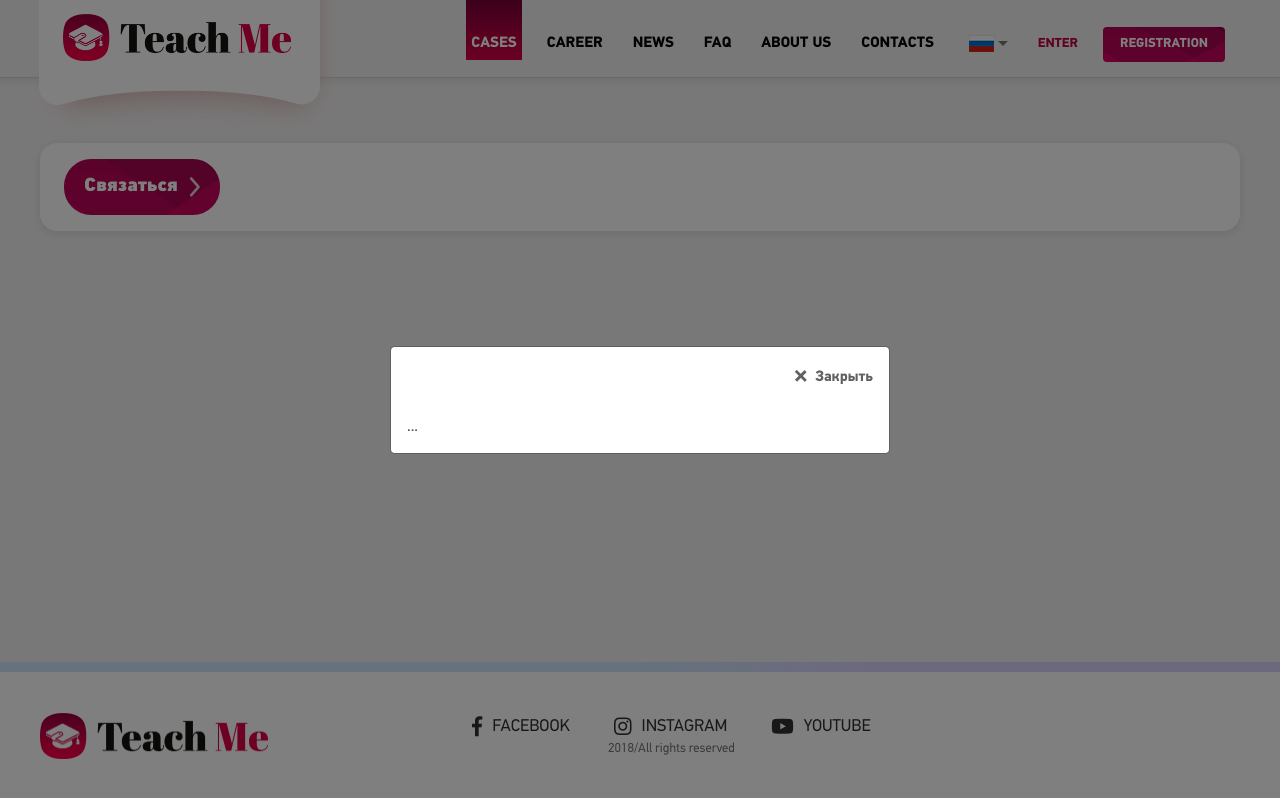
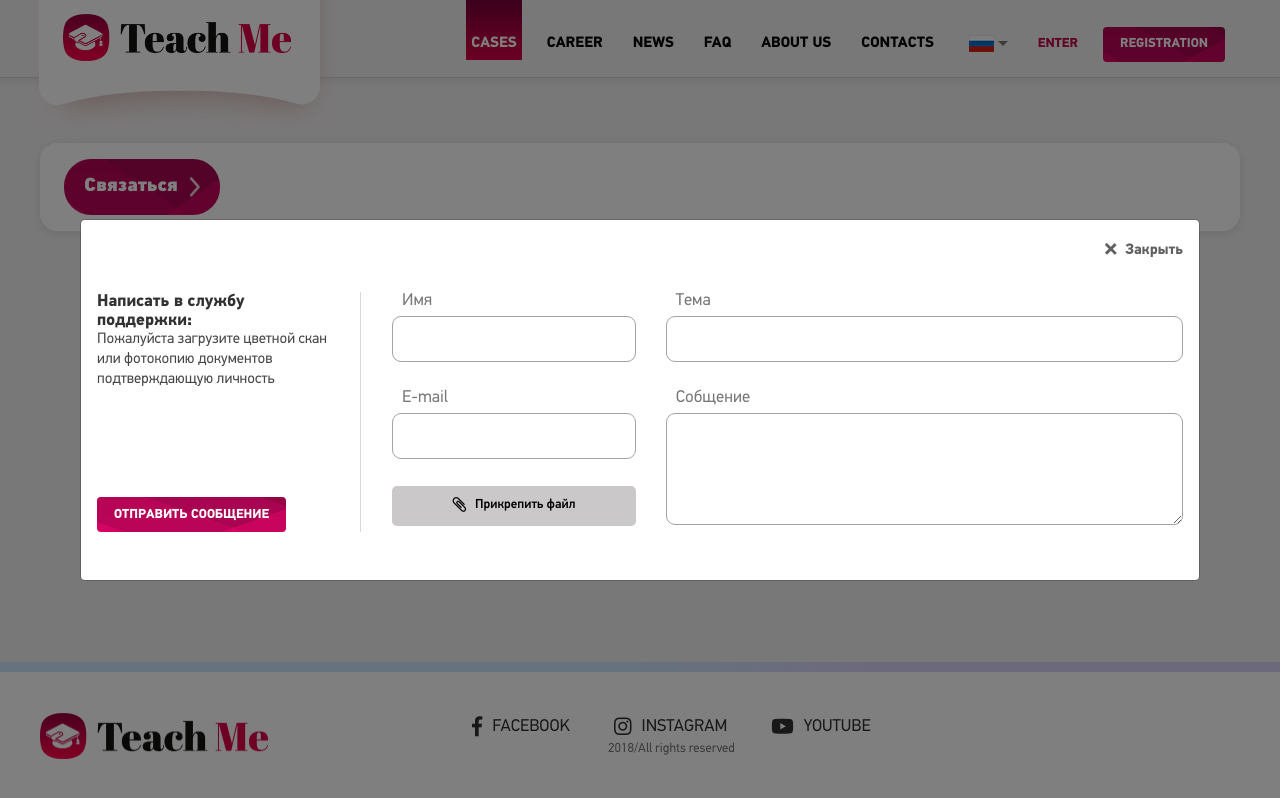
Before and after one commit to DavidHalkin/teach_me, a website: page app/light_boxes.html in a window 1280 px wide. Both pictures are taken after a click on the link "Связаться". Drawn offline with Linux system fonts and the light colour scheme; files whose address does not match are found by name.

Commit message:
lightbox 1

```diff
--- /dev/null
+++ b/app/js/jquery.custom-file-input.js
@@ -0,0 +1,36 @@
+/*
+	By Osvaldas Valutis, www.osvaldas.info
+	Available for use under the MIT License
+*/
+
+'use strict';
+
+;( function( $, window, document, undefined )
+{
+	$( '.inputfile' ).each( function()
+	{
+		var $input	 = $( this ),
+			$label	 = $input.next( 'label' ),
+			labelVal = $label.html();
+
+		$input.on( 'change', function( e )
+		{
+			var fileName = '';
+
+			if( this.files && this.files.length > 1 )
+				fileName = ( this.getAttribute( 'data-multiple-caption' ) || '' ).replace( '{count}', this.files.length );
+			else if( e.target.value )
+				fileName = e.target.value.split( '\\' ).pop();
+
+			if( fileName )
+				$label.find( 'span' ).html( fileName );
+			else
+				$label.html( labelVal );
+		});
+
+		// Firefox bug fix
+		$input
+		.on( 'focus', function(){ $input.addClass( 'has-focus' ); })
+		.on( 'blur', function(){ $input.removeClass( 'has-focus' ); });
+	});
+})( jQuery, window, document );
--- a/app/light_boxes.html
+++ b/app/light_boxes.html
@@ -81,15 +81,55 @@
 
 		<!-- light_boxes -->
 		<div class="modal fade modal_dialog_custom" id="contact" tabindex="-1" role="dialog" aria-labelledby="contact" aria-hidden="true">
-			<div class="modal-dialog modal-dialog-centered" role="document">
+			<div class="modal-dialog modal-dialog-centered modal-xl" role="document">
 				<div class="modal-content">
 					<div class="modal-header">
 						<button type="button" class="close" data-dismiss="modal" aria-label="Close">
 							<span aria-hidden="true"><i>&times;</i> <span>Закрыть</span></span>
 						</button>
 					</div>
-					<div class="modal-body">
-						...
+					<div class="modal-body pb-5">
+						<div class="row">
+							<div class="col-12 col-lg-3 col-md-4 col_i_txt order-2 order-md-1 mt-4 mt-md-0">
+								<div class="d-flex h-100 flex-wrap">
+									<div class="hlp_column pr-0 pr-md-3 pb-3 pb-md-0">
+										<h4>Написать в службу поддержки:</h4>
+										<p>Пожалуйста загрузите цветной скан или фотокопию документов подтверждающую личность</p>
+									</div>
+									<button class="btn btn_red text-uppercase d-flex align-items-center text-uppercase mt-auto justify-content-center">отправить сообщение</button>
+								</div>
+							</div>
+							<div class="col-12 col-lg-9 col-md-8  order-1 order-md-2">
+								<div class="pl-0 pl-lg-3">
+									<div class="row">
+										<div class="col-12 col-sm-4 mb-3 mb-md-0">
+											<div class="form-group form_group">
+												<label for="f1">Имя</label>
+												<input type="text" class="form-control form_control" id="f1" placeholder="">
+											</div>
+											<div class="form-group form_group">
+												<label for="f2">E-mail</label>
+												<input type="email" class="form-control form_control" id="f2" placeholder="">
+											</div>
+											<div class="input_file">
+												<input type="file" name="file-1[]" id="file-1" class="inputfile inputfile-1" data-multiple-caption="{count} files selected" multiple />
+												<label for="file-1"><i class="icon icon_paper"></i> <span>Прикрепить файл</span></label>
+											</div>
+										</div>
+										<div class="col-12 col-sm-8">
+											<div class="form-group form_group">
+												<label for="f3">Тема</label>
+												<input type="text" class="form-control form_control" id="f3" placeholder="">
+											</div>
+											<div class="form-group form_group mb-0">
+												<label for="f3">Собщение</label>
+												<textarea name="" id="f4" cols="5" rows="4" class="form-control form_control"></textarea>
+											</div>
+										</div>
+									</div>
+								</div>
+							</div>
+						</div>
 					</div>
 				</div>
 			</div>
@@ -99,6 +139,7 @@
 		<script src="js/jcf.js"></script>
 		<script src="js/jcf.select.js"></script>
 		<script src="js/simplebar.js"></script>
+		<script src="js/jquery.custom-file-input.js"></script>
 		<script src="js/main.js"></script>
 	</body>
 </html>
--- a/app/sass/_param.scss
+++ b/app/sass/_param.scss
@@ -176,7 +176,7 @@ body{
 .btn_red{
 	background:url(../images/red_btn.png) no-repeat;
 	// background: linear-gradient(to bottom, rgba(120,1,56,1) 0%,rgba(138,1,59,1) 20%,rgba(191,1,67,1) 69%,rgba(213,1,71,1) 100%);
-	background-size: content;
+	background-size: 100% 100%;
 	color: #fff;
 	box-shadow: none !important;
 	font-size: 13px;
@@ -373,3 +373,97 @@ h1.styled{
 .text_black{
 	color: #000 !important;
 }
+.form_group{
+	margin-bottom: 27px;
+	label{
+		font-size: 17px;
+		color: #7a7777;
+		margin: 0;
+		font-weight: normal;
+		padding-left: 10px;
+		padding-bottom: 6px;
+	}
+}
+.form_control{
+	border: 1px solid #a3a3a3;
+	border-radius: 9px;
+	box-shadow: none !important;
+	height: 46px;
+}
+textarea.form_control{
+	height: 112px;
+}
+// custom input file
+.inputfile + label {
+    max-width: 100%;
+    width: 100%;
+    text-align: center;
+    font-size: 13px;
+    text-overflow: ellipsis;
+    white-space: nowrap;
+    cursor: pointer;
+    display: inline-block;
+    overflow: hidden;
+    padding: 0.625rem 10px;
+    font-weight: 500;
+    color: #000;
+    background-color: #cac8c8;
+    border-radius: 5px;
+    transition: all 0.3s ease;
+    margin: 0;
+    height: 40px;
+    i{
+    	display: inline-block;
+    	vertical-align: middle;
+    	font-size: 15px;
+    	margin-right: 5px;
+    }
+}
+
+.inputfile:focus + label,
+.inputfile.has-focus + label {
+    outline: 1px dotted #000;
+    outline: -webkit-focus-ring-color auto 5px;
+}
+
+.inputfile-1:focus + label,
+.inputfile-1.has-focus + label,
+.inputfile-1 + label:hover {
+    background-color: #cd0146;
+    color: #fff;
+}
+.input_file{
+	.inputfile{
+		width: 0.1px;
+		height: 0.1px;
+		opacity: 0;
+		overflow: hidden;
+		position: absolute;
+		z-index: -1;
+	}
+}
+.col_i_txt{
+	border-right: 1px solid #d9d9d9;
+	@include media-breakpoint-down(sm){
+		border-right: 0 !important;
+	}
+	h4{
+		margin: 0;
+		font-size: 17px;
+		line-height: 19px;
+		color: #313131;
+		font-weight: bold;
+	}
+	p{
+		font-size: 15px;
+		line-height: 20px;
+		color: #464646;
+		margin: 0;
+	}
+	.btn{
+		@include media-breakpoint-down(md){
+			width: 100% !important;
+			text-align: center;
+		}
+	}
+}
--- a/app/sass/all.scss
+++ b/app/sass/all.scss
@@ -582,7 +582,22 @@ p.lead{
 		border-radius: 11px;
 	}
 }
+.hlp_column{
+	flex: 0 0 100%;
+	max-width: 100%;
+}
 .modal_dialog_custom{
+	.modal-xl{
+		max-width: 1140px !important;
+		width: 100% !important;
+		padding-left: 10px;
+		padding-right: 10px;
+		@include media-breakpoint-down(xs){
+			background: #000;
+			margin-left: 0;
+			margin-right: 0;
+		}
+	}
 	.modal-header{
 		width: 100%;
 		overflow: hidden;
```
Also changed, not shown: app/css/all.css, app/js/main.js (line endings or trailing spaces), 1 other file.
